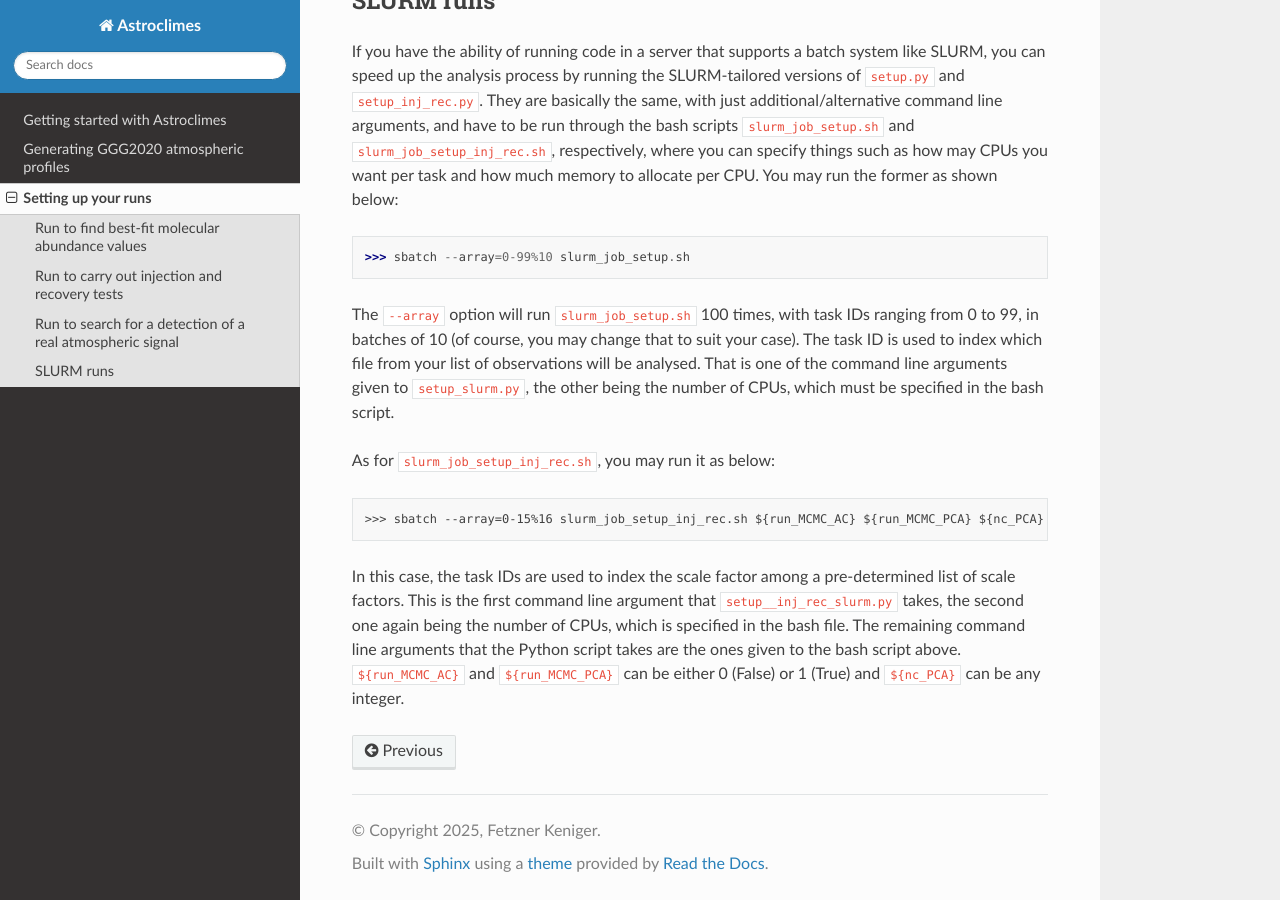
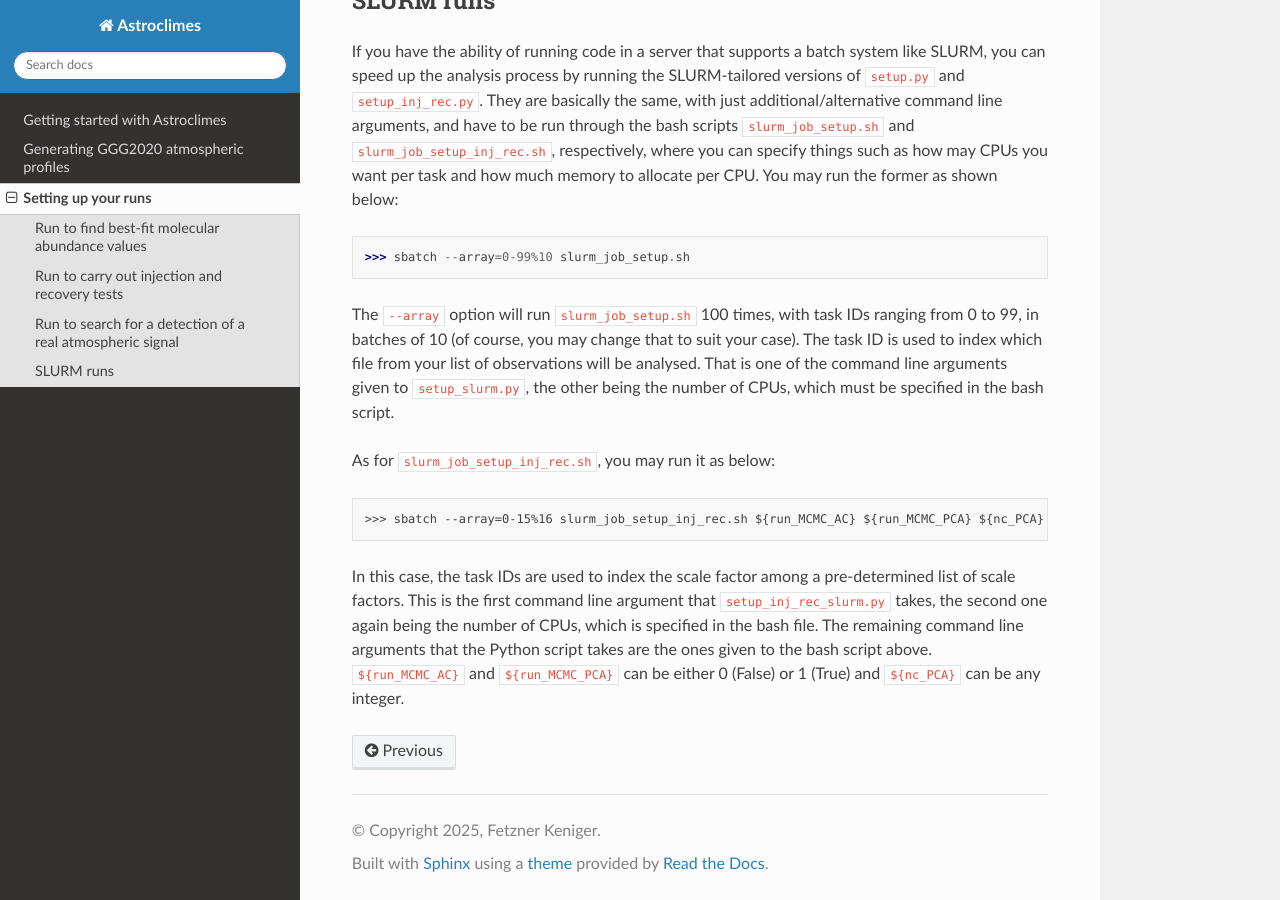
Before and after one commit to MarceloAron/Astroclimes, a Sphinx documentation site: the page built from docs/source/setup.rst, in a window 1280 px wide and 900 px high, scrolled down 8827 px. Built offline with Sphinx 7.4.7 and the Read the Docs theme 3.1.0, drawn with Linux system fonts in a browser that asks for light colours.

Commit message:
Update setup.rst

```diff
--- a/docs/source/setup.rst
+++ b/docs/source/setup.rst
@@ -334,4 +334,4 @@ As for ``slurm_job_setup_inj_rec.sh``, you may run it as below:
 
 >>> sbatch --array=0-15%16 slurm_job_setup_inj_rec.sh ${run_MCMC_AC} ${run_MCMC_PCA} ${nc_PCA}
 
-In this case, the task IDs are used to index the scale factor among a pre-determined list of scale factors. This is the first command line argument that ``setup__inj_rec_slurm.py`` takes, the second one again being the number of CPUs, which is specified in the bash file. The remaining command line arguments that the Python script takes are the ones given to the bash script above. ``${run_MCMC_AC}`` and ``${run_MCMC_PCA}`` can be either 0 (False) or 1 (True) and ``${nc_PCA}`` can be any integer.
+In this case, the task IDs are used to index the scale factor among a pre-determined list of scale factors. This is the first command line argument that ``setup_inj_rec_slurm.py`` takes, the second one again being the number of CPUs, which is specified in the bash file. The remaining command line arguments that the Python script takes are the ones given to the bash script above. ``${run_MCMC_AC}`` and ``${run_MCMC_PCA}`` can be either 0 (False) or 1 (True) and ``${nc_PCA}`` can be any integer.
```
